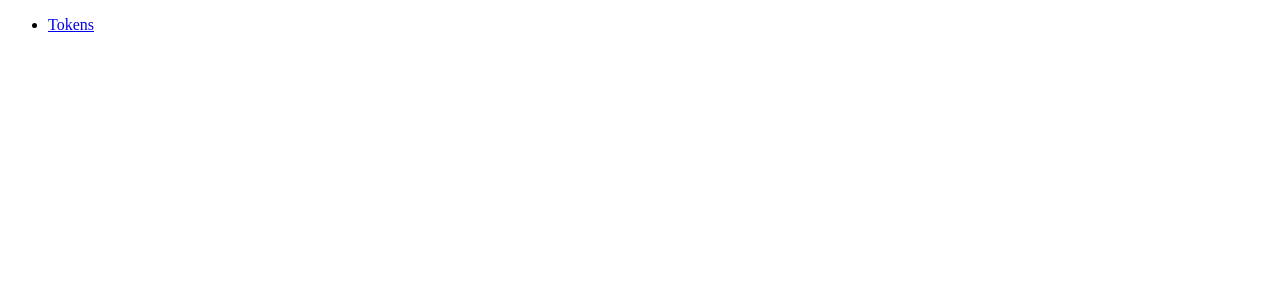
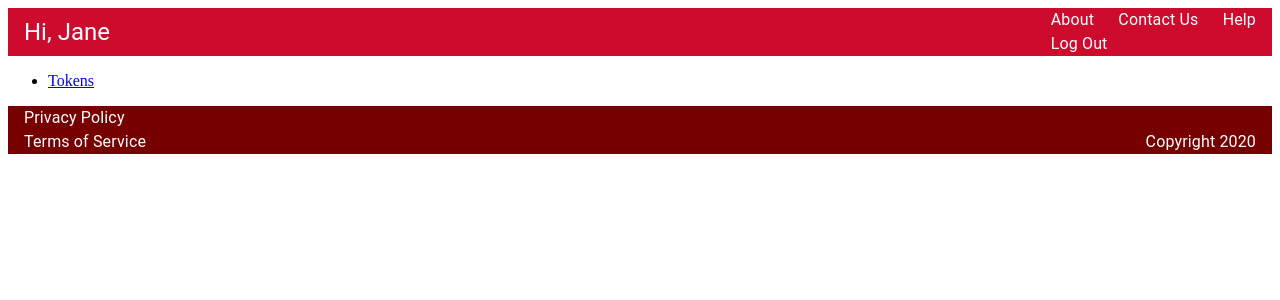
Before and after one commit to Conteo-Inc/conteo, a React app in the folder frontend/: page / in a window 1280 px wide. Shown: the top 300 px of the page. Built offline with nearby package versions, Linux system fonts and the light colour scheme; the HTML template or start-up script is replaced by a standard one.

Commit message:
Starting to make the base UI

```diff
--- a/frontend/package.json
+++ b/frontend/package.json
@@ -15,6 +15,7 @@
     "@babel/core": "^7.12.10",
     "@babel/preset-env": "^7.12.10",
     "@babel/preset-react": "^7.12.10",
+    "@material-ui/core": "^4.11.3",
     "@types/js-cookie": "^2.2.6",
     "@types/node": "^14.14.13",
     "@types/react": "^17.0.0",
--- a/frontend/src/App.tsx
+++ b/frontend/src/App.tsx
@@ -3,7 +3,25 @@ import { render } from 'react-dom';
 import { BrowserRouter as Router, Switch, Route } from 'react-router-dom';
 import LinkItem from './components/LinkItem';
 import TokenPage from './FullPageRoutes/TokenPage';
+import { Grid, makeStyles, Typography } from '@material-ui/core';
 
+const useStyles = makeStyles({
+    header: {
+        backgroundColor: '#cd0b2d',
+        height: '3rem',
+        padding: '0 1rem',
+    },
+    footer: {
+        backgroundColor: '#760000',
+        height: '3rem',
+        padding: '0 1rem',
+    },
+    bannerText: {
+        color: 'white',
+    },
+});
+
+//@TODO: Move links to common file
 function MainPage() {
     return (
         <ul>
@@ -13,8 +31,37 @@ function MainPage() {
 }
 
 export default function App() {
+    const classes = useStyles();
     return (
         <Router>
+            <Grid
+                container
+                direction='row'
+                justify='space-between'
+                alignItems='center'
+                className={classes.header}
+            >
+                <Typography variant='h5' className={classes.bannerText}>
+                    {'Hi, Jane'}
+                </Typography>
+                {/* Figure out sizes */}
+                <Grid item lg={2} sm={2} xs={2}>
+                    <Grid container direction='row' justify='space-between'>
+                        <Typography className={classes.bannerText}>
+                            {'About'}
+                        </Typography>
+                        <Typography className={classes.bannerText}>
+                            {'Contact Us'}
+                        </Typography>
+                        <Typography className={classes.bannerText}>
+                            {'Help'}
+                        </Typography>
+                        <Typography className={classes.bannerText}>
+                            {'Log Out'}
+                        </Typography>
+                    </Grid>
+                </Grid>
+            </Grid>
             <Switch>
                 <Route path='/Tokens'>
                     <TokenPage />
@@ -23,6 +70,27 @@ export default function App() {
                     <MainPage />
                 </Route>
             </Switch>
+            <Grid
+                container
+                direction='row'
+                justify='space-between'
+                alignItems='flex-end'
+                className={classes.footer}
+            >
+                <Grid item lg={2}>
+                    <Grid container direction='row' justify='space-between'>
+                        <Typography className={classes.bannerText}>
+                            {'Privacy Policy'}
+                        </Typography>
+                        <Typography className={classes.bannerText}>
+                            {'Terms of Service'}
+                        </Typography>
+                    </Grid>
+                </Grid>
+                <Typography className={classes.bannerText}>
+                    {'Copyright 2020'}
+                </Typography>
+            </Grid>
         </Router>
     );
 }
```
Also changed, not shown: 1 other file (tests, documents, lock files or other folders).
